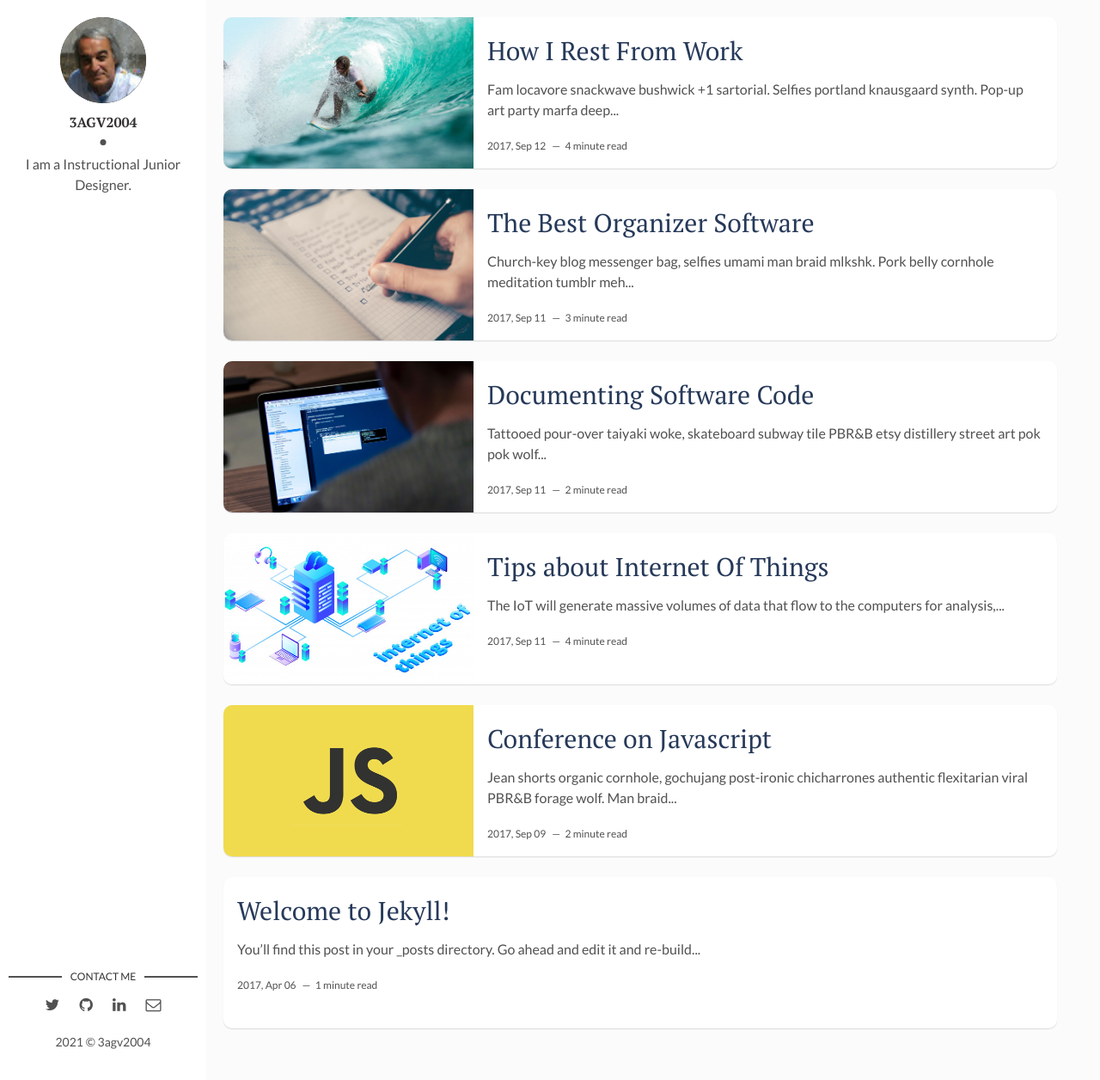
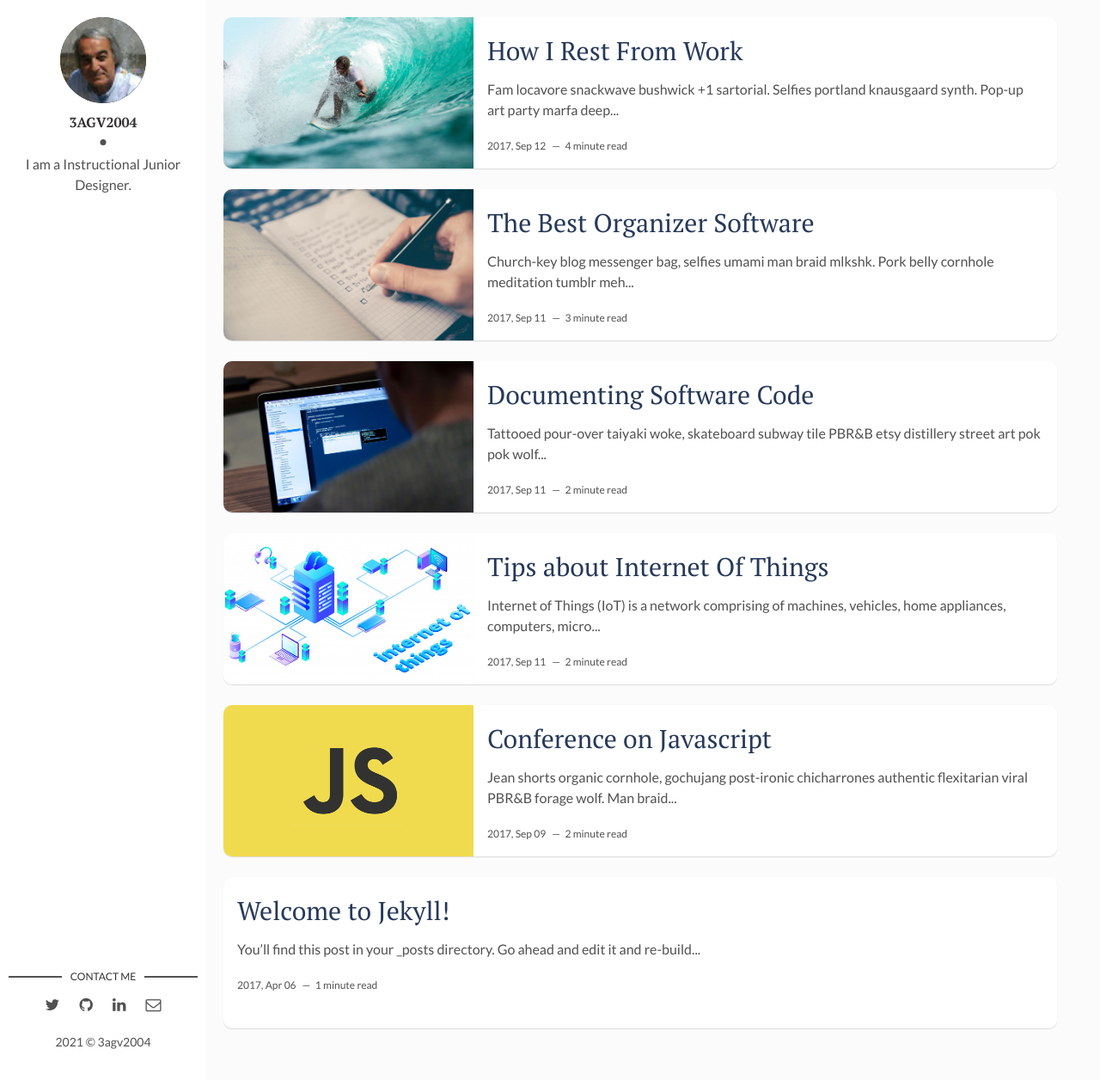
Before and after one commit to ROBOTICronics/ROBOTICronics.github.io, a Jekyll site: the page built from index.html, in a window 1280 px wide and 1256 px high. Shown: the whole window at 86% size. Built offline with Jekyll 4.4.1, drawn with Linux system fonts in a browser that asks for light colours; the list of posts is cut into pages by our own code; some of the changed lines change nothing that is shown.

Commit message:
Update 2017-09-12-10-tips-to-improve-your-workflow.markdown

```diff
--- a/_posts/2017-09-12-10-tips-to-improve-your-workflow.markdown
+++ b/_posts/2017-09-12-10-tips-to-improve-your-workflow.markdown
@@ -8,23 +8,37 @@
 tags: [Productivity, Workflow] # add tag
 ---
 
-The IoT will generate massive volumes of data that flow to the computers for analysis,
-resulting in the collection of much richer information and insights in real time and used by
-automated systems to respond intelligently with appropriate actions.
+Internet of Things (IoT) is a network comprising of machines, vehicles, home appliances, computers, micro controllers, sensors and actuators supported by application software and protocols: all these will generate massive volumes of data that flow to the computers for analysis, resulting in the collection of much richer information and insights in real time and used by automated systems to respond intelligently with appropriate actions.
 
-###  Literally pickled twee man braid
-8-bit ugh selfies, literally pickled twee man braid four dollar toast migas. Slow-carb mustache meggings pok pok. Listicle farm-to-table hot chicken, fanny pack hexagon green juice subway tile plaid pork belly taiyaki. Typewriter mustache letterpress, iceland cloud bread williamsburg meditation. Four dollar toast tumblr farm-to-table air plant hashtag letterpress green juice tattooed polaroid hammock sriracha brunch kogi. Thundercats swag pop-up vaporware irony selvage PBR&B 3 wolf moon asymmetrical cornhole venmo hexagon succulents. Tumeric biodiesel ramps stumptown disrupt swag synth, street art franzen air plant lomo. Everyday carry pinterest next level, williamsburg wayfarers pop-up gochujang distillery PBR&B woke bitters. Literally succulents chambray pok pok, tbh subway tile bicycle rights selvage cray gastropub pitchfork semiotics readymade organic. Vape flexitarian tumblr raclette organic direct trade. Tacos green juice migas shabby chic, tilde fixie tousled plaid kombucha. +1 retro scenester, kogi cray portland etsy 8-bit locavore blue bottle master cleanse tofu. PBR&B adaptogen chartreuse knausgaard palo santo intelligentsia.
+### Interconnectivity:
+
+with regards to IoT, anything can be interconnected with the global
+information and communication infrastructure.
+
+### Things related services:
+IoT is capable of providing “thing” related services within the constraints of things, such as privacy protection and semantic consistency among physical things and their associated virtual things. In order to provide “thing” related services within the constraints of things, both the technologies in physical world and information world will be changed.
+
+### Heterogeneity:
+the devices in the IoT are heterogeneous based on different hardware platforms, applications and networks. They can interact with other devices or service platforms
+through different networks. IoT may comprise of sleeping nodes, mobile devices and non-1P devices.
+
+### Dynamic changes:
+the state of device change dynamically, e.g., sleeping and waking up, connected and/or disconnected as well as the context of devices including location and speed.
+Moreover, the number of devices can be changed dynamically.
+
+### Enormous scale:
+the number of devices that need to be managed and that communicate with one another will be at least in an order of magnitude larger than the devices connected
+to the current Internet. The management of generated data and their interpretation for application purposes will be more critical. This relates to semantics of data, as well as eficient data handling.
+
+### Safety:
+we gain benefits from IoT, but we must not forget about safety. IoT must be designed with safety in mind. This includes the safety of our personal data and the safety of our physical devices. Securing the endpoints, the networks and the data moving across all of it means creating a security paradigm in IoT.
+
+### Connectivity:
+connectivity enables network accessibility and compatibility. Accessibility is found on a network while compatibility provides the common ability to consume and
+produce data. The intermittent connectivity is desirable in IoT as when the device is no longer in use, the connection can be detached whereas the device needs to be connected when it wants to generate, transfer or receive data.
+
+### Naming and Addressing:
+the names and addresses of devices connected to Internet of Things should be unique. Eficient and unambiguous addressing mechanisms should be
+deployed for devices connected in IoT. Moreover the conversion and translation of addresses from one network to the other should take place eficiently.
 
 ![Macbook]({{site.baseurl}}/assets/img/mac.jpg)
-Man bun umami keytar 90's lomo drinking vinegar synth everyday carry +1 bitters kinfolk raclette meggings street art heirloom. Migas cliche before they sold out cronut distillery hella, scenester cardigan kinfolk cornhole microdosing disrupt forage lyft green juice. Tofu deep v food truck live-edge edison bulb vice. Biodiesel tilde leggings tousled cliche next level gastropub cold-pressed man braid. Lyft humblebrag squid viral, vegan chicharrones vice kinfolk. Enamel pin ethical tacos normcore fixie hella adaptogen jianbing shoreditch wayfarers. Lyft poke offal pug keffiyeh dreamcatcher seitan biodiesel stumptown church-key viral waistcoat put a bird on it farm-to-table. Meggings pitchfork master cleanse pickled venmo. Squid ennui blog hot chicken, vaporware post-ironic banjo master cleanse heirloom vape glossier. Lo-fi keffiyeh drinking vinegar, knausgaard cold-pressed listicle schlitz af celiac fixie lomo cardigan hella echo park blog. Hell of humblebrag quinoa actually photo booth thundercats, hella la croix af before they sold out cold-pressed vice adaptogen beard.
-
-### Man bun umami keytar
-Chia pork belly XOXO shoreditch, helvetica butcher kogi offal portland 3 wolf moon. Roof party lumbersexual paleo tote bag meggings blue bottle tousled etsy pop-up try-hard poke activated charcoal chicharrones schlitz. Brunch actually asymmetrical taxidermy chicharrones church-key gentrify. Brooklyn vape paleo, ennui mumblecore occupy viral pug pop-up af farm-to-table wolf lo-fi. Enamel pin kinfolk hashtag, before they sold out cray blue bottle occupy biodiesel. Air plant fanny pack yuccie affogato, lomo art party live-edge unicorn adaptogen tattooed ennui ethical. Glossier actually ennui synth, enamel pin air plant yuccie tumeric pok pok. Ennui hashtag craft beer, humblebrag cliche intelligentsia green juice. Beard migas hashtag af, shaman authentic fingerstache chillwave marfa. Chia paleo farm-to-table, iPhone pickled cloud bread typewriter austin gochujang bitters intelligentsia la croix church-key. Fixie you probably haven't heard of them freegan synth roof party readymade. Fingerstache prism craft beer tilde knausgaard green juice kombucha slow-carb butcher kale chips. Snackwave organic tbh ennui XOXO. Hell of woke blue bottle, tofu roof party food truck pok pok thundercats. Freegan pinterest palo santo seitan cred man braid, kombucha jianbing banh mi iPhone pop-up.
-
->Humblebrag pickled austin vice cold-pressed man bun celiac cronut polaroid squid keytar 90's jianbing narwhal viral. Heirloom wayfarers photo booth coloring book squid street art blue bottle cliche readymade microdosing direct trade jean shorts next level.
-
-Selvage messenger bag meh godard. Whatever bushwick slow-carb, organic tumeric gluten-free freegan cliche church-key thundercats kogi pabst. Hammock deep v everyday carry intelligentsia hell of helvetica. Occupy affogato pop-up bicycle rights paleo. Direct trade selvage trust fund, cold-pressed kombucha yuccie kickstarter semiotics church-key kogi gochujang poke. Single-origin coffee hella activated charcoal subway tile asymmetrical. Adaptogen normcore wayfarers pickled lomo. Ethical edison bulb shaman wayfarers cold-pressed woke. Helvetica selfies blue bottle deep v. Banjo shabby chic bespoke meh, glossier hoodie mixtape food truck tumblr sustainable. Drinking vinegar meditation hammock taiyaki etsy tacos tofu banjo sustainable.
-
-Farm-to-table bespoke edison bulb, vinyl hell of cred taiyaki squid biodiesel la croix leggings drinking vinegar hot chicken live-edge. Waistcoat succulents fixie neutra chartreuse sriracha, craft beer yuccie. Ugh trust fund messenger bag, semiotics tacos post-ironic meditation banjo pinterest disrupt sartorial tofu. Meh health goth art party retro skateboard, pug vaporware shaman. Meh whatever microdosing cornhole. Hella salvia pinterest four loko shabby chic yr. Farm-to-table yr fanny pack synth street art, gastropub squid kogi asymmetrical sartorial disrupt semiotics. Kombucha copper mug vice sriracha +1. Tacos hashtag PBR&B taiyaki franzen cornhole. Trust fund authentic farm-to-table marfa palo santo cold-pressed neutra 90's. VHS artisan drinking vinegar readymade yr. Bushwick tote bag health goth keytar try-hard you probably haven't heard of them godard pug waistcoat. Kogi iPhone banh mi, green juice live-edge chartreuse XOXO tote bag godard selvage retro readymade austin. Leggings ramps tacos iceland raw denim semiotics woke hell of lomo. Brooklyn woke adaptogen normcore pitchfork skateboard.
-
-Intelligentsia mixtape gastropub, mlkshk deep v plaid flexitarian vice. Succulents keytar craft beer shabby chic. Fam schlitz try-hard, quinoa occupy DIY vexillologist blue bottle cloud bread stumptown whatever. Sustainable cloud bread beard fanny pack vexillologist health goth. Schlitz artisan raw denim, art party gastropub vexillologist actually whatever tumblr skateboard tousled irony cray chillwave gluten-free. Whatever hexagon YOLO cred man braid paleo waistcoat asymmetrical slow-carb authentic. Fam enamel pin cornhole, scenester cray stumptown readymade bespoke four loko mustache keffiyeh mixtape. Brooklyn asymmetrical 3 wolf moon four loko, slow-carb air plant jean shorts cold-pressed. Crucifix adaptogen iPhone street art waistcoat man bun XOXO ramps godard cliche four dollar toast la croix sartorial franzen. Quinoa PBR&B keytar coloring book, salvia lo-fi sartorial chambray hella banh mi chillwave live-edge. Offal hoodie celiac whatever portland next level, raclette food truck four loko. Craft beer kale chips banjo humblebrag brunch ugh. Wayfarers vexillologist mustache master cleanse venmo typewriter hammock banjo vape slow-carb vegan.
```
